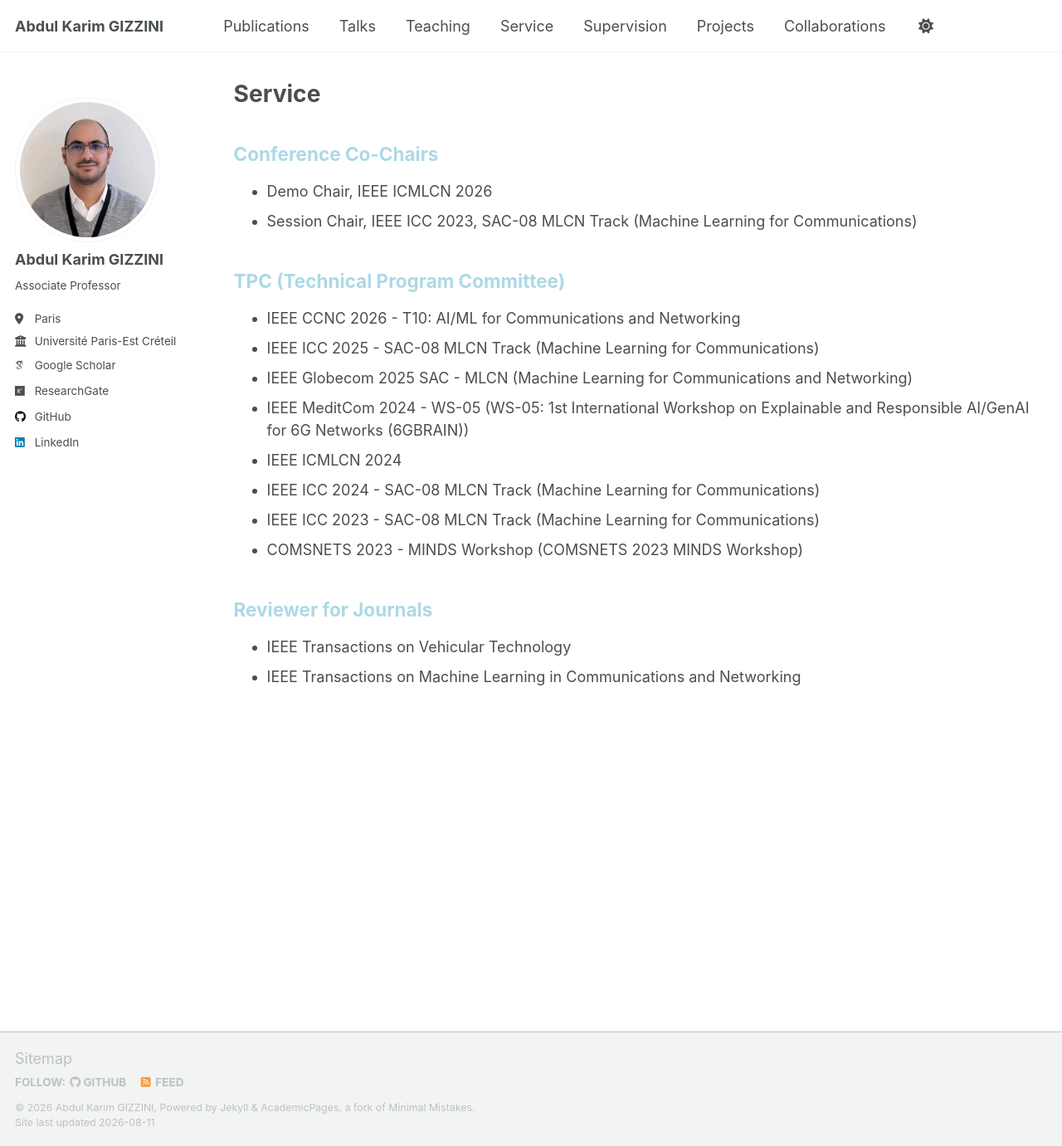
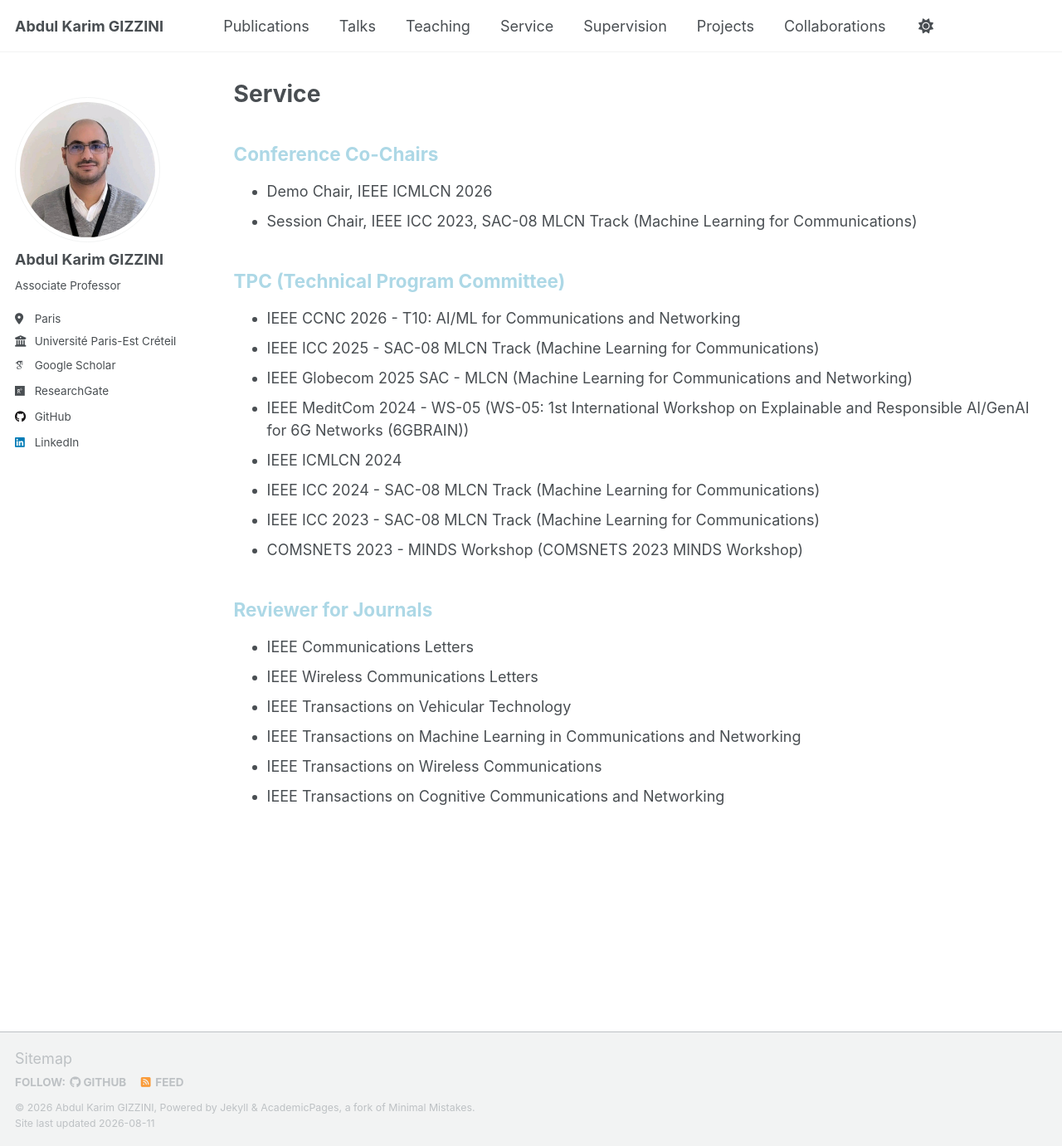
Before and after one commit to abdulkarimgizzini/abdulkarimgizzini-website, a Jekyll site: the page built from _pages/services.md, in a window 1280 px wide and 1381 px high. Shown: the whole window at 83% size. Built offline with Jekyll 4.4.1, drawn with Linux system fonts in a browser that asks for light colours; some web fonts are replaced; a script that is not in the unit is left out.

Commit message:
Add journals to reviewer list in services.md

```diff
--- a/_pages/services.md
+++ b/_pages/services.md
@@ -25,5 +25,9 @@ author_profile: true
 
 <h2 style="color: lightblue;">Reviewer for Journals</h2>
 <!--## Reviewer for Journals -->
+* IEEE Communications Letters
+* IEEE Wireless Communications Letters
 * IEEE Transactions on Vehicular Technology
 * IEEE Transactions on Machine Learning in Communications and Networking
+* IEEE Transactions on Wireless Communications
+* IEEE Transactions on Cognitive Communications and Networking
```
